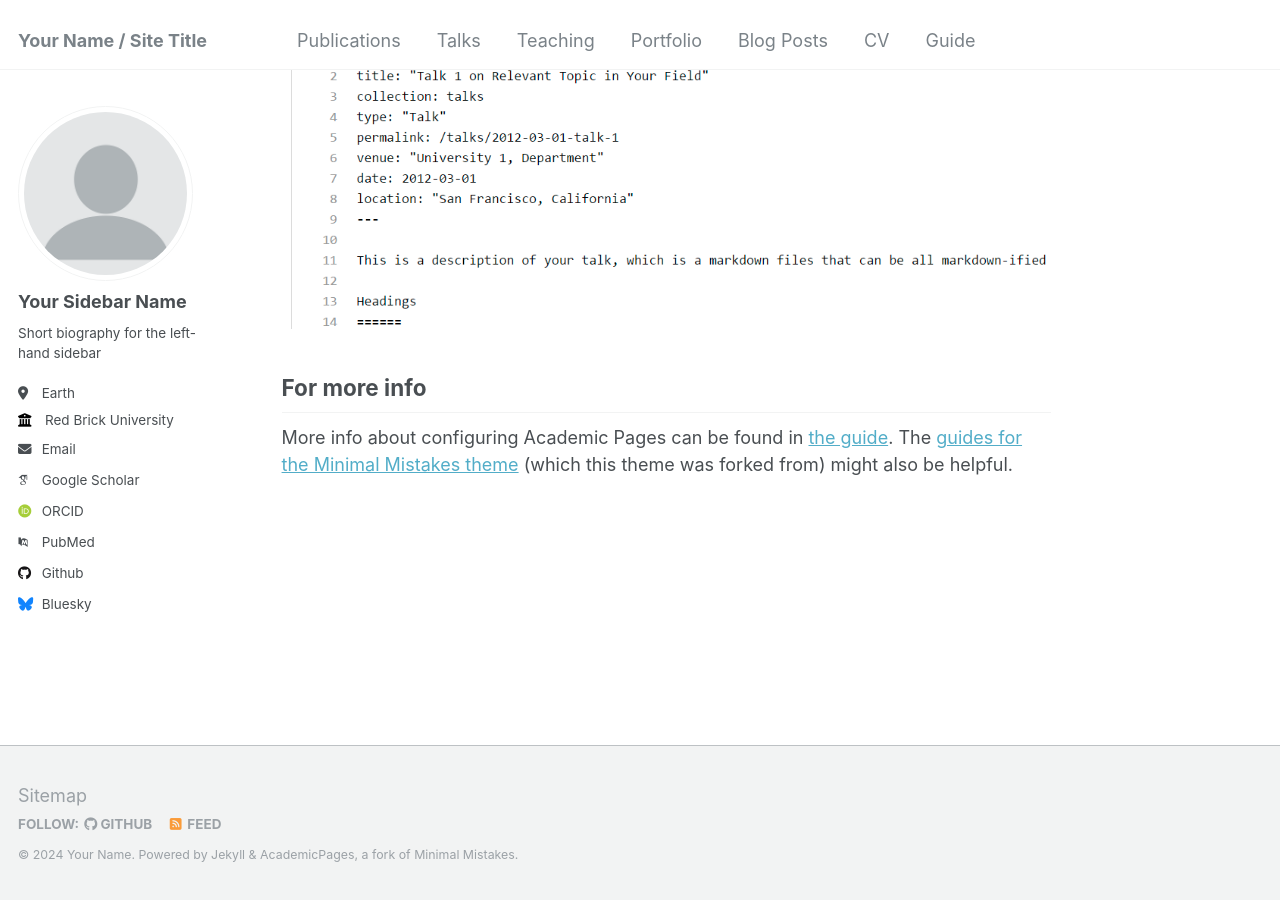
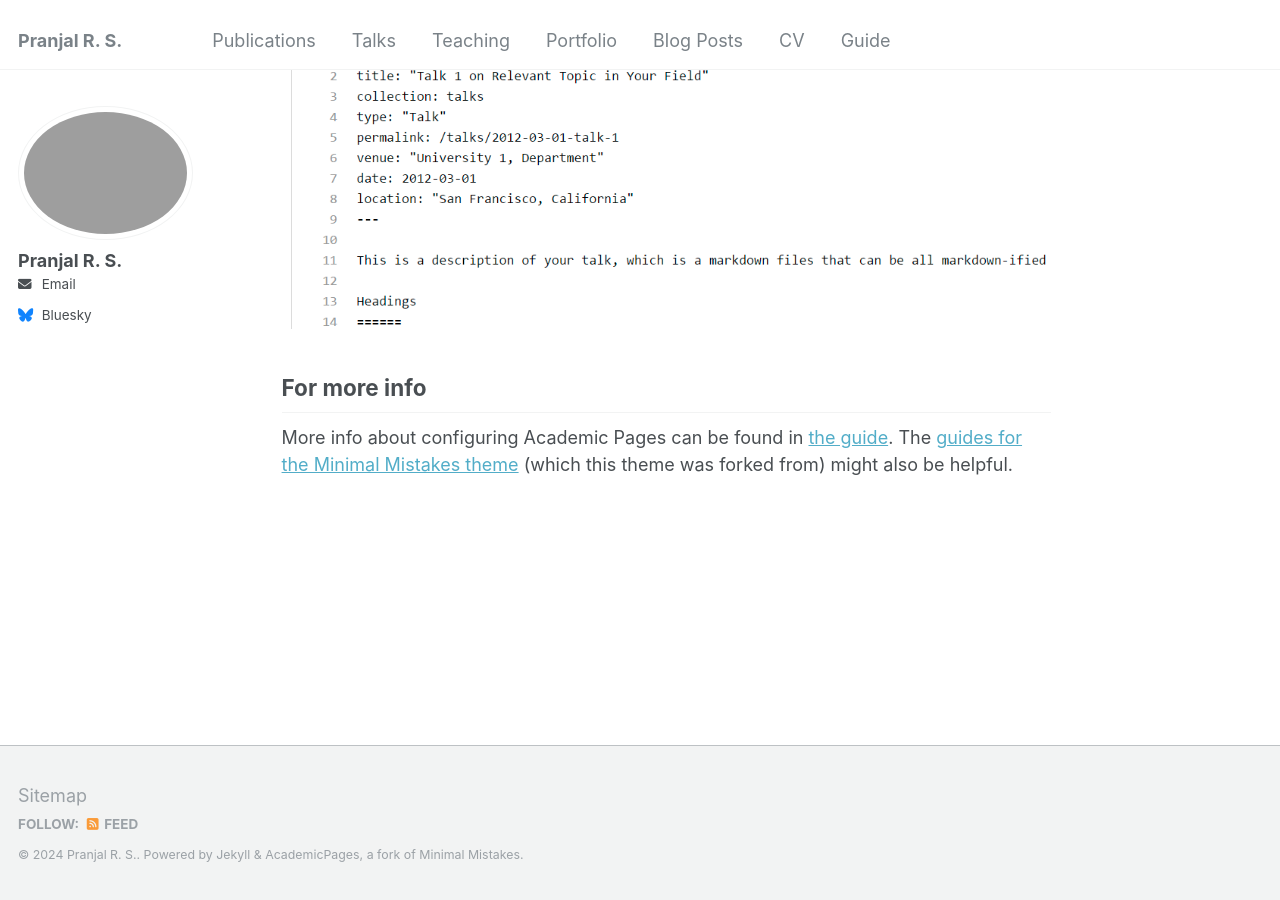
Before and after one commit to pranjalrs/pranjalrs.github.io, a Jekyll site: the page built from _pages/about.md, in a window 1280 px wide and 900 px high, scrolled down 2660 px. Built offline with Jekyll 4.4.1, drawn with Linux system fonts in a browser that asks for light colours; some web fonts are replaced.

Commit message:
Update _config.yml

```diff
--- a/_config.yml
+++ b/_config.yml
@@ -8,9 +8,9 @@
 
 # Basic Site Settings
 locale                   : "en-US"
-title                    : "Your Name / Site Title"
+title                    : "Pranjal R. S."
 title_separator          : "-"
-name                     : &name "Your Name"
+name                     : &name "Pranjal R. S."
 description              : &description "personal description"
 url                      : https://academicpages.github.io # the base hostname & protocol for your site e.g. "https://mmistakes.github.io"
 baseurl                  : "" # the subpath of your site, e.g. "/blog"
@@ -21,29 +21,29 @@ repository               : "academicpages/academicpages.github.io"
 #               Additional customization can be done by editing /_includes/author-profile.html
 author:
   # Biographic information
-  avatar           : "profile.png"
-  name             : "Your Sidebar Name"
+  avatar           : "headshot.jpg"
+  name             : "Pranjal R. S."
   pronouns         : # example: "she/her"
-  bio              : "Short biography for the left-hand sidebar"
-  location         : "Earth"
-  employer         : "Red Brick University"
+  bio              : # "Short biography for the left-hand sidebar"
+  location         : #"Earth"
+  employer         : #"Red Brick University"
   uri              : # URL
   email            : "none@example.org"
 
   # Academic websites
   arxiv            : # URL - Update with the correct link to your profile
-  googlescholar    : "https://scholar.google.com/citations?user=PS_CX0AAAAAJ"
+  googlescholar    : #"https://scholar.google.com/citations?user=PS_CX0AAAAAJ"
   impactstory      : # URL
-  orcid            : "http://orcid.org/yourorcidurl"
+  orcid            : #"http://orcid.org/yourorcidurl"
   semantic         : # URL
-  pubmed           : "https://www.ncbi.nlm.nih.gov/pubmed/?term=john+snow"
+  pubmed           : #"https://www.ncbi.nlm.nih.gov/pubmed/?term=john+snow"
   researchgate     : # URL
 
   # Repositories and software development
   bitbucket        : # Username - Update with your username on the site
   codepen          : # Username
   dribbble         : # Username
-  github           : "academicpages"
+  github           : #"academicpages"
   kaggle           : # Username
   stackoverflow    : # User number or user number and name (i.e., use "1" or "1/jeff-atwood")
 
```
